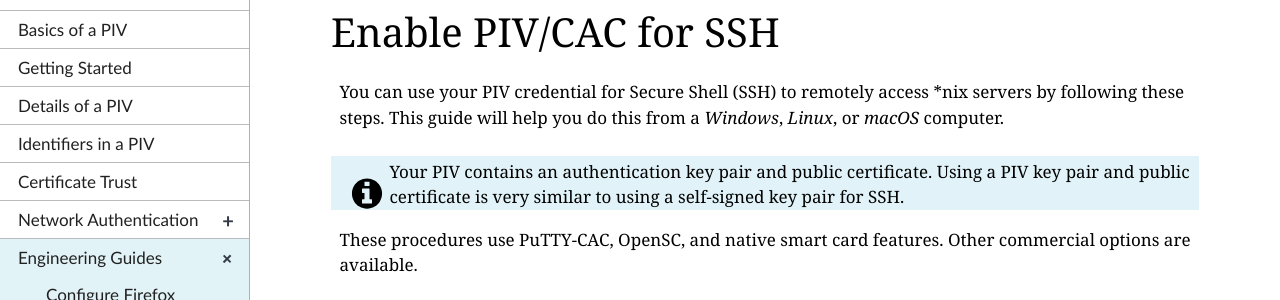
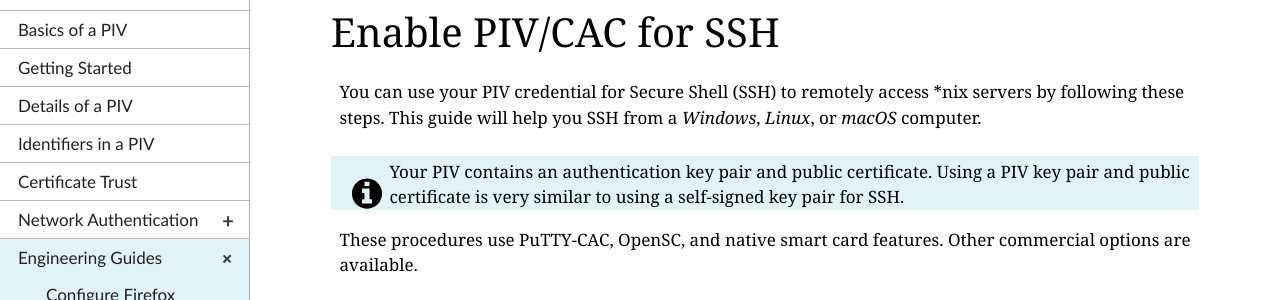
Before and after one commit to GSA/piv-guides, a Jekyll site: the page built from _engineering/02_ssh.md, in a window 1280 px wide and 900 px high. Shown: the part 187-487 px from the top of the window. Built offline with Jekyll 4.4.1, drawn with Linux system fonts in a browser that asks for light colours; nearby versions of some CDN libraries.

Commit message:
Update 02_ssh.md

```diff
--- a/_engineering/02_ssh.md
+++ b/_engineering/02_ssh.md
@@ -5,7 +5,7 @@ collection: engineering
 permalink: engineering/ssh/
 ---
 
-You can use your PIV credential for Secure Shell (SSH) to remotely access *nix servers by following these steps. This guide will help you do this from a _Windows_, _Linux_, or _macOS_ computer.
+You can use your PIV credential for Secure Shell (SSH) to remotely access *nix servers by following these steps. This guide will help you SSH from a _Windows_, _Linux_, or _macOS_ computer.
 
 {% include alert-info.html content = "Your PIV contains an authentication key pair and public certificate. Using a PIV key pair and public certificate is very similar to using a self-signed key pair for SSH." %}
 
```
